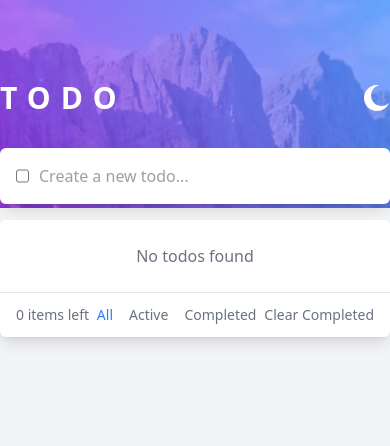
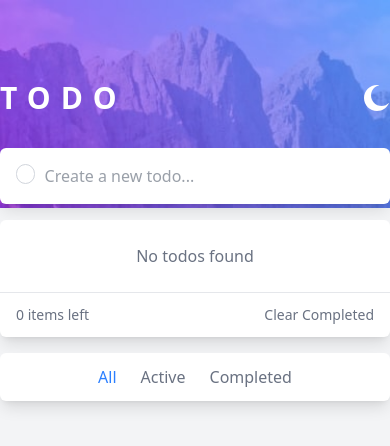
Before and after one commit to JeffTunner/ToDo-App, a React app in the folder frontend/: page / in a window 390 px wide. Shown: the top 446 px of the page. Built offline with nearby package versions, Linux system fonts and the light colour scheme; the HTML template or start-up script is replaced by a standard one.

Commit message:
Mobile design implementation

```diff
--- a/frontend/src/App.jsx
+++ b/frontend/src/App.jsx
@@ -75,7 +75,9 @@ function App() {
         </div>
 
         <div className={`w-full max-w-md ${cardBg} rounded-md p-4 mt-8 shadow-lg flex gap-2.5`}>
-          <input type="checkbox" name="completed" />
+          <div
+            className={`w-5 h-5 rounded-full border flex items-center justify-center cursor-pointer ${isDark ? "border-gray-600" : "border-gray-300"}`}>
+          </div>
           <input type="text" placeholder='Create a new todo...' className={`w-full bg-transparent outline-none ${textPrimary}`} value={input}
           onChange={(e) => setInput(e.target.value)} onKeyDown={(e) => e.key === "Enter" ? handleAddTodo() : null}/>
         </div>
@@ -93,13 +95,18 @@ function App() {
 
           <div className={`flex justify-between px-4 py-3 text-sm ${textMuted}`}>
           <span>{activeTodos} items left</span>
-          <div className="flex gap-4">
-            <button onClick={() => setFilter("all")} className={`cursor-pointer ${filterStyle("all")}`}>All</button>
-            <button onClick={() => setFilter("active")} className={`cursor-pointer ${filterStyle("active")}`}>Active</button>
-            <button onClick={() => setFilter("completed")} className={`cursor-pointer ${filterStyle("completed")}`}>Completed</button>
+          <div className="flex gap-4 hidden sm:flex">
+            <button onClick={() => setFilter("all")} className={`cursor-pointer hover:text-blue-500 transition-colors ${filterStyle("all")}`}>All</button>
+            <button onClick={() => setFilter("active")} className={`cursor-pointer hover:text-blue-500 transition-colors ${filterStyle("active")}`}>Active</button>
+            <button onClick={() => setFilter("completed")} className={`cursor-pointer hover:text-blue-500 transition-colors ${filterStyle("completed")}`}>Completed</button>
           </div>
-          <button onClick={clearCompleted} className='cursor-pointer'>Clear Completed</button>
+          <button onClick={clearCompleted} className='cursor-pointer hover:text-blue-500 transition-colors'>Clear Completed</button>
         </div>
+        </div>
+        <div className={`sm:hidden mt-4 ${cardBg} rounded-md w-full max-w-md shadow-lg py-3 flex justify-center gap-6 ${textMuted}`}>
+            <button onClick={() => setFilter("all")} className={`cursor-pointer hover:text-blue-500 transition-colors ${filterStyle("all")}`}>All</button>
+            <button onClick={() => setFilter("active")} className={`cursor-pointer hover:text-blue-500 transition-colors ${filterStyle("active")}`}>Active</button>
+            <button onClick={() => setFilter("completed")} className={`cursor-pointer hover:text-blue-500 transition-colors ${filterStyle("completed")}`}>Completed</button>
         </div>
 
       </div>
```
